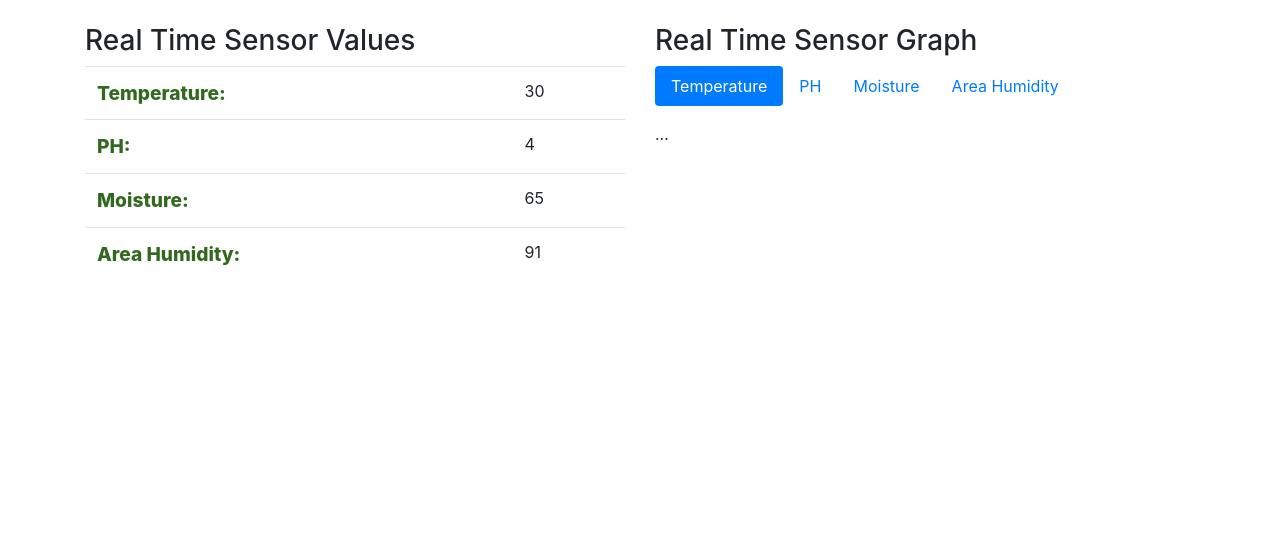
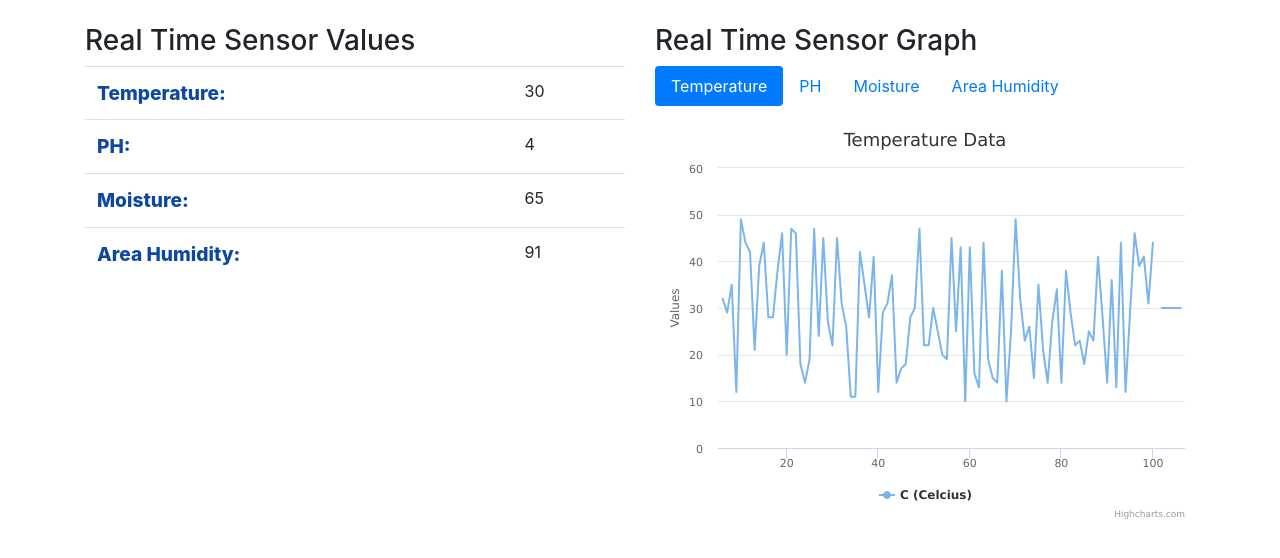
Before and after one commit to maybeabhishek/IETMakeathon_SoilAnalysis, a Flask app: template templates/index.html in a window 1280 px wide. Shown: the part 56-614 px from the top of the page. Run offline with Flask 2, Linux system fonts and the light colour scheme; the template is opened without the code that fills it, so the values that code supplies are empty; some libraries are stand-ins or nearby versions.

Commit message:
Added all graphs

```diff
--- a/app.py
+++ b/app.py
@@ -8,56 +8,39 @@ device = Device()
 
 @app.context_processor
 def inject_user():
-    return dict(deviceID = device.deviceID)
+		return dict(deviceID = device.deviceID)
 
 @app.route("/")
 def renderRoot():
-  if not device.deviceID:
-    return render_template("device.html")
-  return render_template("index.html")
+	if not device.deviceID:
+		return render_template("device.html")
+	return render_template("index.html")
 
 @app.route("/setDevice", methods = ["POST"])
 def setDevice():
-  if request.method == "POST":
-    device.setDeviceID(request.form['deviceID'])
-    print("Device set as: ", device.deviceID)
-    return redirect(url_for("renderRoot"))
+	if request.method == "POST":
+		device.setDeviceID(request.form['deviceID'])
+		print("Device set as: ", device.deviceID)
+		return redirect(url_for("renderRoot"))
 
 @app.route("/microscope")
 def renderMicroscope():
-  return render_template("microscope.html")
+	return render_template("microscope.html")
 
 
 @app.route("/getSensor")
 def returnSensor():
-  values = {}
-  values['temperatureValue'] = randint(20, 50);
-  values['phValue'] = randint(3, 8)
-  values['moistureValue'] = randint(40, 80)
-  values['humidityValue'] = randint(50, 100)
-  return jsonify(values = values)
+	values = {}
+	values['temperatureValue'] = randint(20, 50);
+	values['phValue'] = randint(3, 8)
+	values['moistureValue'] = randint(40, 80)
+	values['humidityValue'] = randint(50, 100)
+	return jsonify(values = values)
 
 # =========
 # Start App
 # =========
 
 
-
-
-
-
-# =========
-# Graph
-# =========
-@app.route('/graph')
-@app.route('/index')
-def index(chartID = 'chart_ID', chart_type = 'bar', chart_height = 350):
-	chart = {"renderTo": chartID, "type": chart_type, "height": chart_height,}
-	series = [{"name": 'Label1', "data": [1,2,3]}, {"name": 'Label2', "data": [4, 5, 6]}]
-	title = {"text": 'My Title'}
-	xAxis = {"categories": ['xAxis Data1', 'xAxis Data2', 'xAxis Data3']}
-	yAxis = {"title": {"text": 'yAxis Label'}}
-	return render_template('graph.html', chartID=chartID, chart=chart, series=series, title=title, xAxis=xAxis, yAxis=yAxis)
-
 if __name__ == "__main__":
 	app.run(debug = True, host='0.0.0.0', port=8080, passthrough_errors=True)
--- a/static/css/style.css
+++ b/static/css/style.css
@@ -7,7 +7,7 @@ body {
 .sensorTable tr td:nth-child(1) {
   font-weight: 800;
   font-size: 1.2rem;
-  color: #33691e;
+  color: #0d47a1;
 }
 
 iframe {
--- a/static/css/style.scss
+++ b/static/css/style.scss
@@ -12,7 +12,7 @@ body{
     td:nth-child(1){
       font-weight: 800;
       font-size: 1.2rem;
-      color: #33691e;
+      color: #0d47a1;
     }
   }
 }
--- /dev/null
+++ b/static/js/humidityGraph.js
@@ -0,0 +1,43 @@
+
+$(document).ready(function () {
+  // Create the chart
+  $('#chart_id_humidity').highcharts({
+    chart: {
+      events: {
+        load: function () {
+
+          // set up the updating of the chart each second
+          var series = this.series[0];
+          setInterval(function () {
+            series.addPoint(moistureData, true, true);
+          }, 1000);
+        }
+      }
+    },
+
+    time: {
+      useUTC: false
+    },
+
+    title: {
+      text: 'Humidity Data'
+    },
+
+    exporting: {
+      enabled: false
+    },
+
+    series: [{
+      name: '% % humidity',
+      data: (function () {
+        // generate an array of random data
+        var data = [];
+        for (i = -100; i <= 0; i += 1) {
+          data.push(Math.floor(Math.random() * 40 + 10));
+        }
+        return data;
+      }())
+    }]
+  });
+
+});
--- /dev/null
+++ b/static/js/moistureGraph.js
@@ -0,0 +1,43 @@
+
+$(document).ready(function () {
+  // Create the chart
+  $('#chart_id_moisture').highcharts({
+    chart: {
+      events: {
+        load: function () {
+
+          // set up the updating of the chart each second
+          var series = this.series[0];
+          setInterval(function () {
+            series.addPoint(moistureData, true, true);
+          }, 1000);
+        }
+      }
+    },
+
+    time: {
+      useUTC: false
+    },
+
+    title: {
+      text: 'Moisture Data'
+    },
+
+    exporting: {
+      enabled: false
+    },
+
+    series: [{
+      name: '% moisture',
+      data: (function () {
+        // generate an array of random data
+        var data = [];
+        for (i = -100; i <= 0; i += 1) {
+          data.push(Math.floor(Math.random() * 40 + 10));
+        }
+        return data;
+      }())
+    }]
+  });
+
+});
--- /dev/null
+++ b/static/js/phGraph.js
@@ -0,0 +1,43 @@
+
+$(document).ready(function () {
+  // Create the chart
+  $('#chart_id_ph').highcharts({
+    chart: {
+      events: {
+        load: function () {
+
+          // set up the updating of the chart each second
+          var series = this.series[0];
+          setInterval(function () {
+            series.addPoint(phData, true, true);
+          }, 1000);
+        }
+      }
+    },
+
+    time: {
+      useUTC: false
+    },
+
+    title: {
+      text: 'pH Data'
+    },
+
+    exporting: {
+      enabled: false
+    },
+
+    series: [{
+      name: 'pH Value',
+      data: (function () {
+        // generate an array of random data
+        var data = [];
+        for (i = -100; i <= 0; i += 1) {
+          data.push(Math.floor(Math.random() * 10));
+        }
+        return data;
+      }())
+    }]
+  });
+
+});
--- a/static/js/sensor.js
+++ b/static/js/sensor.js
@@ -1,10 +1,19 @@
 
+var tempData = null;
+var phData = null;
+var moistureData = null;
 function getSensor(){
   $.ajax({
     url:"/getSensor",
     success: function(data){
       Object.keys(data.values).forEach((element) => {
         document.getElementById(element).innerText=data.values[element];
+        if(element == 'temperatureValue')
+          tempData = data.values[element];
+        else if(element == 'phValue')
+          phData = data.values[element];
+        else if(element == 'moistureValue')
+          moistureData = data.values[element]
       });
     }
   })
--- /dev/null
+++ b/static/js/tempGraph.js
@@ -0,0 +1,43 @@
+
+$(document).ready(function () {
+  // Create the chart
+  $('#chart_id_temp').highcharts({
+    chart: {
+      events: {
+        load: function () {
+
+          // set up the updating of the chart each second
+          var series = this.series[0];
+          setInterval(function () {
+            series.addPoint(tempData, true, true);
+          }, 1000);
+        }
+      }
+    },
+
+    time: {
+      useUTC: false
+    },
+
+    title: {
+      text: 'Temperature Data'
+    },
+
+    exporting: {
+      enabled: false
+    },
+
+    series: [{
+      name: 'C (Celcius)',
+      data: (function () {
+        // generate an array of random data
+        var data = [];
+        for (i = -100; i <= 0; i += 1) {
+          data.push(Math.floor(Math.random() * 40 + 10));
+        }
+        return data;
+      }())
+    }]
+  });
+
+});
--- a/templates/index.html
+++ b/templates/index.html
@@ -61,11 +61,18 @@
           </li>
         </ul>
         <div class="tab-content" id="pills-tabContent">
-          <div class="tab-pane fade show active" id="pills-home" role="tabpanel" aria-labelledby="pills-home-tab">...
+          <div class="tab-pane fade show active" id="pills-home" role="tabpanel" aria-labelledby="pills-home-tab">
+              <div id='chart_id_temp' class="chart"></div>
           </div>
-          <div class="tab-pane fade" id="pills-profile" role="tabpanel" aria-labelledby="pills-profile-tab">...</div>
-          <div class="tab-pane fade" id="pills-contact" role="tabpanel" aria-labelledby="pills-contact-tab">...</div>
-          <div class="tab-pane fade" id="pills-humidity" role="tabpanel" aria-labelledby="pills-humidity-tab">...</div>
+          <div class="tab-pane fade" id="pills-profile" role="tabpanel" aria-labelledby="pills-profile-tab">
+              <div id='chart_id_ph' class="chart"></div>
+          </div>
+          <div class="tab-pane fade" id="pills-contact" role="tabpanel" aria-labelledby="pills-contact-tab">
+              <div id='chart_id_moisture' class="chart"></div>
+          </div>
+          <div class="tab-pane fade" id="pills-humidity" role="tabpanel" aria-labelledby="pills-humidity-tab">
+              <div id='chart_id_humidity' class="chart"></div>
+          </div>
         </div>
       </div>
     </div>
@@ -77,6 +84,14 @@
   <script src="/static/lib/jquery.min.js"></script>
   <script src="/static/js/bootstrap.js"></script>
   <script src="/static/js/sensor.js"></script>
+
+  <!-- Graphs -->
+  <script src="http://ajax.googleapis.com/ajax/libs/jquery/1.8.2/jquery.min.js"></script>
+	<script src="http://code.highcharts.com/highcharts.js"></script>
+  <script src="/static/js/tempGraph.js"></script>
+  <script src="/static/js/phGraph.js"></script>
+  <script src="/static/js/moistureGraph.js"></script>
+  <script src="/static/js/humidityGraph.js"></script>
 </body>
 
 </html>
```
Also changed, not shown: static/css/graph.css (deleted, +0 -54 lines), static/js/graph.js (deleted, +0 -9 lines), templates/graph.html (+9 -12 lines).
